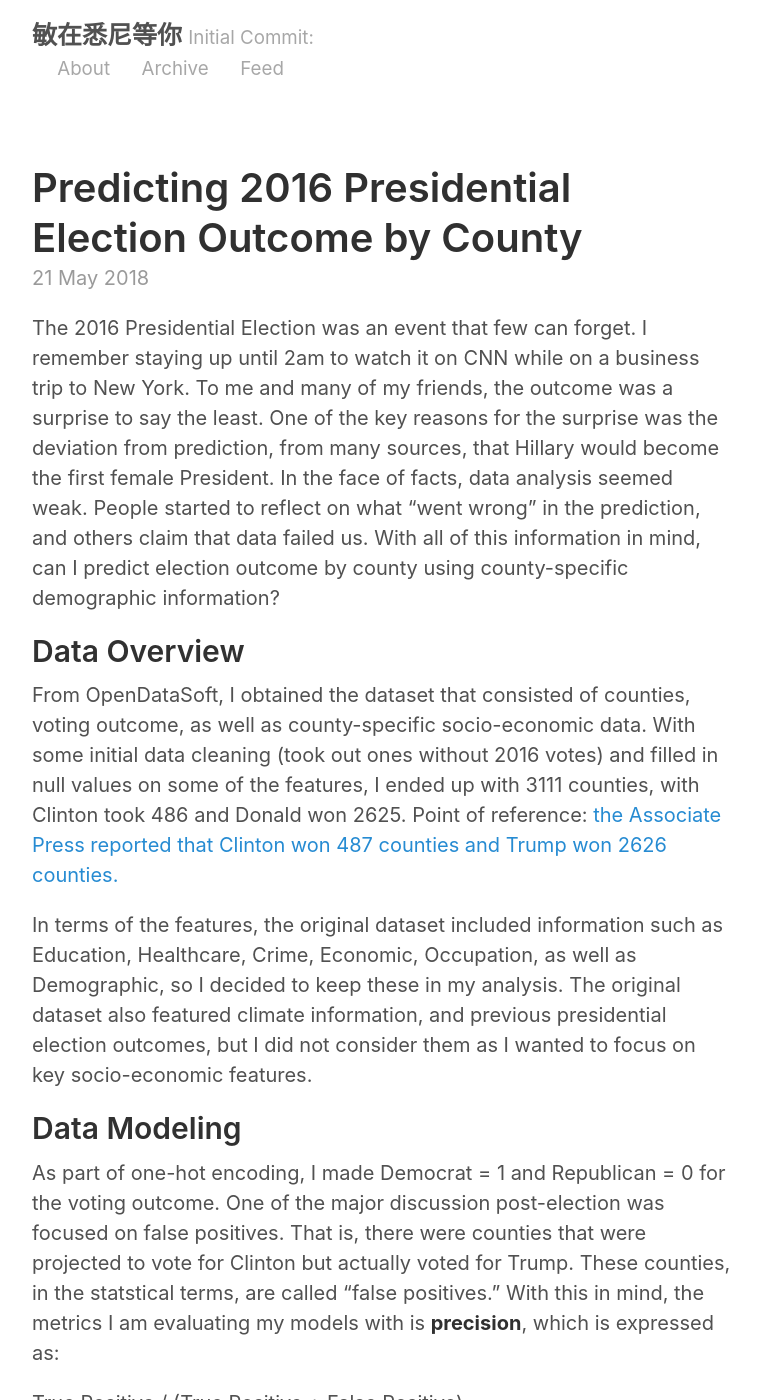
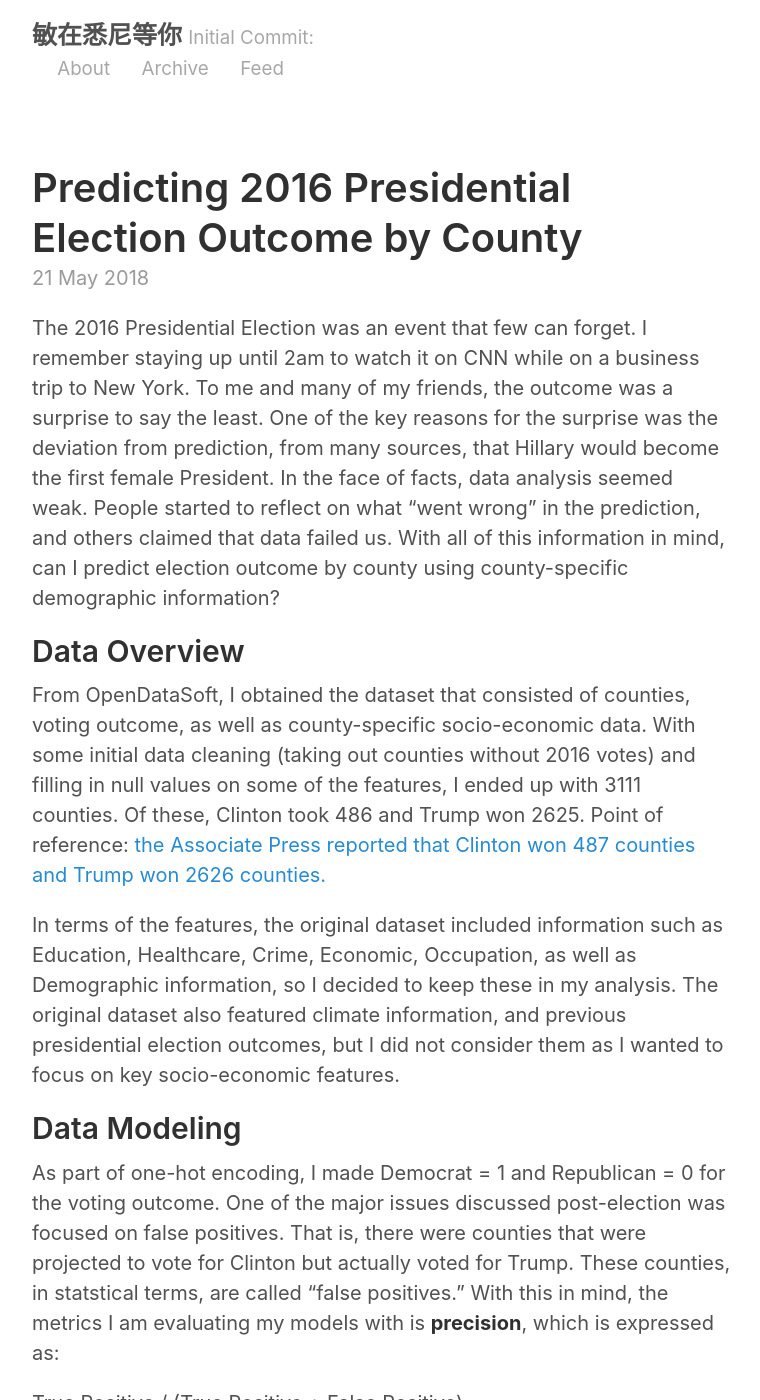
Before and after one commit to mizhao2018/mizhao2018.github.io, a Jekyll site: the page built from _posts/2018-05-21-Predicting-2016-Presidential-Election-Outcome-by-County.md, in a window 1280 px wide and 1400 px high. Shown: the whole window, without its empty margins (258-1018 px from the left). Built offline with Jekyll 4.4.1, drawn with Linux system fonts in a browser that asks for light colours; some of the changed text lies outside the part shown.

Commit message:
Update 2018-05-21-Predicting-2016-Presidential-Election-Outcome-by-County.md

```diff
--- a/_posts/2018-05-21-Predicting-2016-Presidential-Election-Outcome-by-County.md
+++ b/_posts/2018-05-21-Predicting-2016-Presidential-Election-Outcome-by-County.md
@@ -2,25 +2,25 @@
 layout: post
 title: Predicting 2016 Presidential Election Outcome by County
 ---
-The 2016 Presidential Election was an event that few can forget. I remember staying up until 2am to watch it on CNN while on a business trip to New York. To me and many of my friends, the outcome was a surprise to say the least. One of the key reasons for the surprise was the deviation from prediction, from many sources, that Hillary would become the first female President. In the face of facts, data analysis seemed weak. People started to reflect on what "went wrong" in the prediction, and others claim that data failed us. With all of this information in mind, can I predict election outcome by county using county-specific demographic information?
+The 2016 Presidential Election was an event that few can forget. I remember staying up until 2am to watch it on CNN while on a business trip to New York. To me and many of my friends, the outcome was a surprise to say the least. One of the key reasons for the surprise was the deviation from prediction, from many sources, that Hillary would become the first female President. In the face of facts, data analysis seemed weak. People started to reflect on what "went wrong" in the prediction, and others claimed that data failed us. With all of this information in mind, can I predict election outcome by county using county-specific demographic information?
 
 ## Data Overview
-From OpenDataSoft, I obtained the dataset that consisted of counties, voting outcome, as well as county-specific socio-economic data. With some initial data cleaning (took out ones without 2016 votes) and filled in null values on some of the features, I ended up with 3111 counties, with Clinton took 486 and Donald won 2625. Point of reference: [the Associate Press reported that Clinton won 487 counties and Trump won 2626 counties.](https://apnews.com/fb5a5f7da21d460bbffb6985cb01cb2c/trending-story-clinton-won-just-57-counties-untrue)
+From OpenDataSoft, I obtained the dataset that consisted of counties, voting outcome, as well as county-specific socio-economic data. With some initial data cleaning (taking out counties without 2016 votes) and filling in null values on some of the features, I ended up with 3111 counties. Of these, Clinton took 486 and Trump won 2625. Point of reference: [the Associate Press reported that Clinton won 487 counties and Trump won 2626 counties.](https://apnews.com/fb5a5f7da21d460bbffb6985cb01cb2c/trending-story-clinton-won-just-57-counties-untrue)
 
-In terms of the features, the original dataset included information such as Education, Healthcare, Crime, Economic, Occupation, as well as Demographic, so I decided to keep these in my analysis. The original dataset also featured climate information, and previous presidential election outcomes, but I did not consider them as I wanted to focus on key socio-economic features.
+In terms of the features, the original dataset included information such as Education, Healthcare, Crime, Economic, Occupation, as well as Demographic information, so I decided to keep these in my analysis. The original dataset also featured climate information, and previous presidential election outcomes, but I did not consider them as I wanted to focus on key socio-economic features.
 
 ## Data Modeling
-As part of one-hot encoding, I made Democrat = 1 and Republican = 0 for the voting outcome. One of the major discussion post-election was focused on false positives. That is, there were counties that were projected to vote for Clinton but actually voted for Trump. These counties, in the statstical terms, are called "false positives." With this in mind, the metrics I am evaluating my models with is **precision**, which is expressed as:
+As part of one-hot encoding, I made Democrat = 1 and Republican = 0 for the voting outcome. One of the major issues discussed post-election was focused on false positives. That is, there were counties that were projected to vote for Clinton but actually voted for Trump. These counties, in statstical terms, are called "false positives." With this in mind, the metrics I am evaluating my models with is **precision**, which is expressed as:
 
 True Positive / (True Positive + False Positive).
 
-Models with high precision will have few numbers of False Positives. I ran five different models with 30/70 test/train/split, including: K-Nearest Neighbors (KNN), Random Forest, Kernel RBF, Polynomial SVC, as well as Gaussian Naive Bayes. It turns out that the Kernel RBF with C=80, gamma = 0.001 (through GridSearch) gives the best model in terms of Precision for the Democrat and Republican outcomes.
+Models with high precision will have a few False Positives. I ran five different models with 30/70 test/train split, including: K-Nearest Neighbors (KNN), Random Forest, Kernel RBF, Polynomial SVC, as well as Gaussian Naive Bayes. It turns out that the Kernel RBF with C=80, gamma = 0.001 (found through GridSearch) gives the best model in terms of Precision for the Democrat and Republican outcomes.
 
 ![alt text](https://github.com/mizhao2018/mizhao2018.github.io/blob/master/images/P3_ModelComparison.png?raw=true)
 
 Using the Kernel RBF model, I predicted the outcome for ALL of my dataset - 3111 counties in total. Using [Plotly](https://plot.ly/#/), I put the soft-prediction, means the likelihood of the county voting for 1 (Democrat) in the county map. Counties with dark red are more hard-core Republican, whereas counties with solid blue are more pro-Democrat.
 
-To be a little more nerdy, I wanted to see how many counties did we predict wrong, both on the Republican and the Democrat sides. This histogram represents the number of counties voted for each party, with the x-axis showing the predicted likelihood of voting for Democrat (again, 1 = Democrat, and 0 means very Republican), and y-axis (bar height) representing the number of counties that **actually** voted for each party. Why is this important? To zoom in on the section in which probability of voting for Democrat is greater of equal to 0.5, we see some red bars underneath, and these are the counties that analysts predicted to vote for Clinton but won by Trump. *These* are the false positives, and the ones that perhaps, people wrongfully hoped for. The plot is interactive, so feel free to zoom in on the region with 0.5 probability, and pay attention to the red blocks (hidden) as they are the false positives.
+To be a little more nerdy, I wanted to see how many counties we predicted incorrectly, both on the Republican and the Democrat sides. This histogram represents the number of counties voted for each party, with the x-axis showing the predicted likelihood of voting for Democrat (again, 1 = Democrat, and 0 means very Republican), and y-axis (bar height) representing the number of counties that **actually** voted for each party. Why is this important? To zoom in on the section in which probability of voting for Democrat is greater of equal to 0.5, we see some red bars underneath, and these are the counties that analysts predicted to vote for Clinton but won by Trump. *These* are the false positives, and the ones that perhaps, people wrongfully hoped for. The plot is interactive, so feel free to zoom in on the region with 0.5 probability, and pay attention to the red blocks (hidden) as they are the false positives.
 
 <iframe src="https://plot.ly/~mizhao2018/10/?share_key=SAuBNVpDX16ZImXw6jWJu4" width="850" height="450" ></iframe>
 
@@ -38,7 +38,7 @@ You can see my Monte Carlo Simulation here. Note, you can also hover over each c
 <iframe src="https://plot.ly/~mizhao2018/14/?share_key=gR4GjjS0q1D9boMRXcmxpE" width="850" height="450" ></iframe>
 
 ## So what's next?
-Post eletion, there were many analysis done on the correlation of certain attributes to people's voting behavior. There are two things that I am particularly interested in: [Cracker Barrel and Whole Foods](https://twitter.com/Redistrict/status/796425128359972864), and [health data](https://www.economist.com/news/united-states/21710265-local-health-outcomes-predict-trumpward-swings-illness-indicator) in relation to election outcome. I'm hoping to look into the analysis in these claims and prove their truthfulness (if true).
+Post election, there were many analyses done on the correlation of certain attributes to people's voting behavior. There are two things that I am particularly interested in: [Cracker Barrel and Whole Foods](https://twitter.com/Redistrict/status/796425128359972864), and [health data](https://www.economist.com/news/united-states/21710265-local-health-outcomes-predict-trumpward-swings-illness-indicator) in relation to election outcome. I'm hoping to perform an analysis of these claims and prove their truthfulness (if true).
 
 ## My final thoughts
 When I first started this analysis, my only motivation was to see if I can observe a pattern in county's voting behavior. As I became more involved in data collection and modeling, I realized that there's a moral to every data analysis, and that is:
```
Also changed, not shown: other parts of _posts/2018-05-21-Predicting-2016-Presidential-Election-Outcome-by-County.md (+1 -1 lines).
